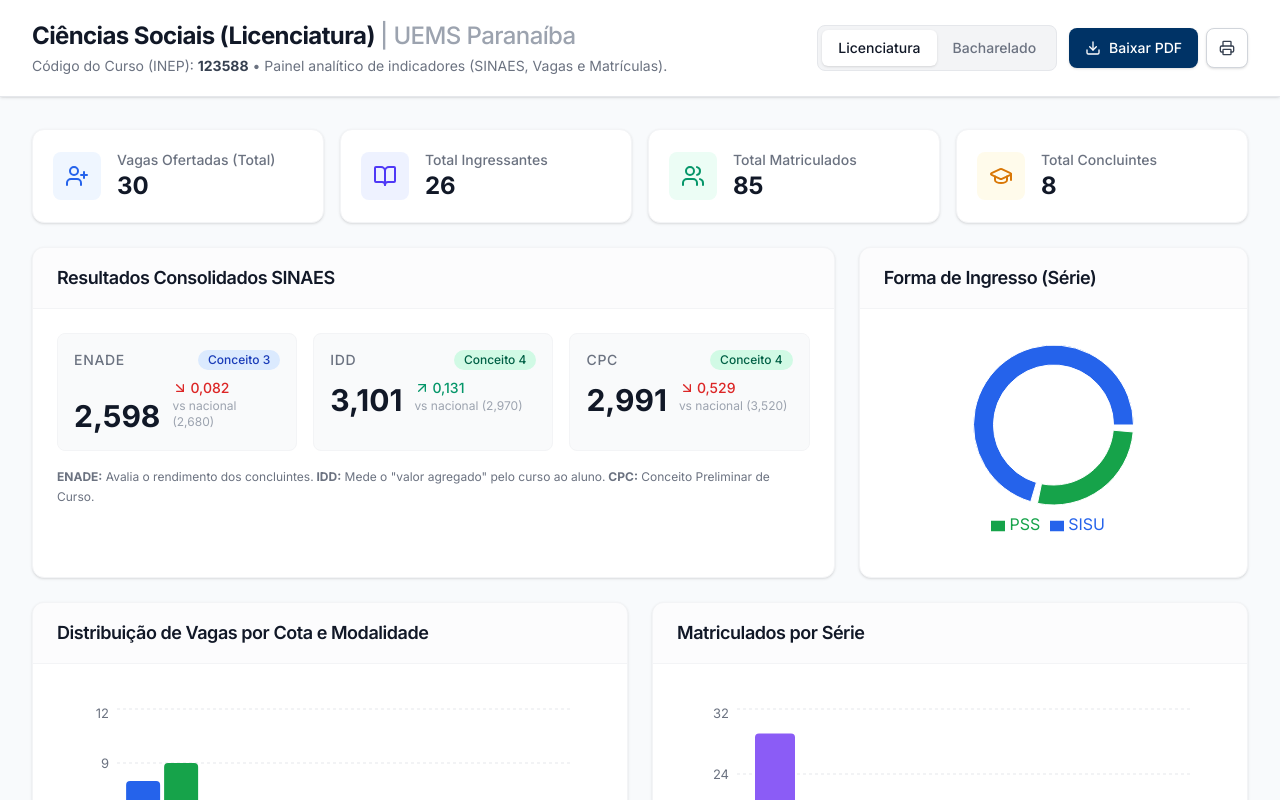
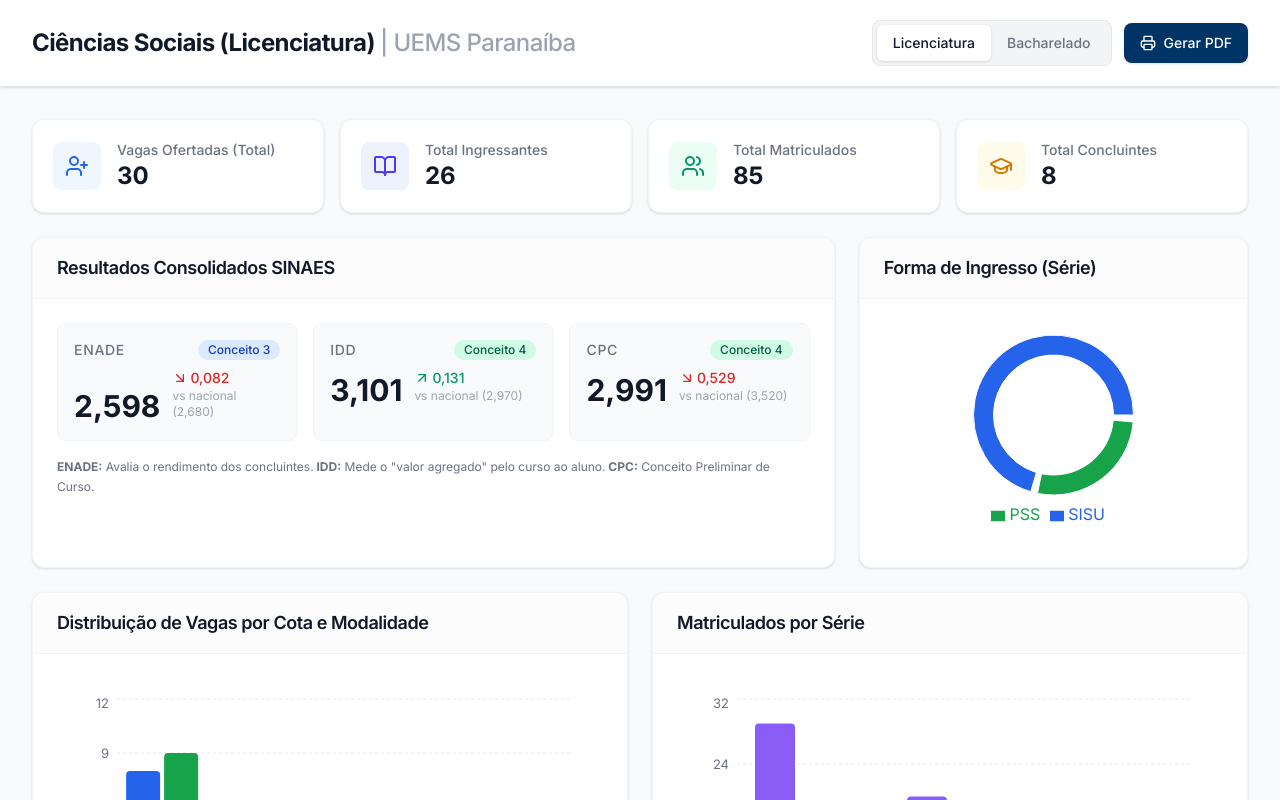
Before and after one commit to flatronny/ci-ncias, a React (Vite) app: page / in a window 1280 px wide. Shown: the top 800 px of the page. Built offline with nearby package versions, Linux system fonts and the light colour scheme.

Commit message:
feat: update app configuration and refine dashboard
- Add deployment configuration to README and vite.config
- Remove PDF generation features from Dashboard component

```diff
--- a/src/Dashboard.tsx
+++ b/src/Dashboard.tsx
@@ -1,64 +1,42 @@
-import React, { useState, useRef } from 'react';
+import React, { useState } from 'react';
 import { coursesData } from './data';
 import { CourseLevel } from './types';
 import { CourseDetail } from './components/CourseDetail';
 import { PrintableReport } from './components/PrintableReport';
-import { Printer, Download, Loader2 } from 'lucide-react';
-import html2canvas from 'html2canvas';
-import jsPDF from 'jspdf';
+import { Printer, ArrowLeft } from 'lucide-react';
 
 export default function Dashboard() {
   const [selectedLevel, setSelectedLevel] = useState<CourseLevel>('licenciatura');
-  const [isGenerating, setIsGenerating] = useState(false);
-  const reportRef = useRef<HTMLDivElement>(null);
+  const [isPreviewMode, setIsPreviewMode] = useState(false);
 
-  const handleGeneratePDF = async () => {
-    if (!reportRef.current) return;
-    setIsGenerating(true);
-
-    try {
-      const element = reportRef.current;
-
-      const canvas = await html2canvas(element, {
-        scale: 2, // Melhor qualidade
-        useCORS: true,
-        logging: false,
-        backgroundColor: '#ffffff'
-      });
-
-      const imgData = canvas.toDataURL('image/png');
-      const pdf = new jsPDF({
-        orientation: 'portrait',
-        unit: 'mm',
-        format: 'a4'
-      });
-
-      const pdfWidth = pdf.internal.pageSize.getWidth();
-      const pdfHeight = (canvas.height * pdfWidth) / canvas.width;
-
-      let heightLeft = pdfHeight;
-      let position = 0;
-
-      // Adiciona a primeira página
-      pdf.addImage(imgData, 'PNG', 0, position, pdfWidth, pdfHeight);
-      heightLeft -= pdf.internal.pageSize.getHeight();
-
-      // Adiciona as páginas seguintes se couber em mais de uma A4 (raro para este tamanho, mas precavido)
-      while (heightLeft >= 0) {
-        position = heightLeft - pdfHeight;
-        pdf.addPage();
-        pdf.addImage(imgData, 'PNG', 0, position, pdfWidth, pdfHeight);
-        heightLeft -= pdf.internal.pageSize.getHeight();
-      }
-
-      pdf.save(`Relatorio_SINAES_${coursesData[selectedLevel].name}.pdf`);
-    } catch (error) {
-      console.error('Erro ao gerar PDF:', error);
-      alert('Não foi possível gerar o PDF. Se o problema persistir, abra o app em uma Nova Guia e use Ctrl+P / Cmd+P.');
-    } finally {
-      setIsGenerating(false);
-    }
-  };
+  if (isPreviewMode) {
+    return (
+      <div className="min-h-screen bg-gray-200 py-8 font-sans selection:bg-blue-100 selection:text-blue-900">
+        <div className="max-w-[21cm] mx-auto mb-4 flex justify-between items-center print:hidden px-4 sm:px-0">
+          <button
+            onClick={() => setIsPreviewMode(false)}
+            className="bg-white hover:bg-gray-50 text-gray-700 font-medium px-4 py-2 rounded-lg shadow-sm flex items-center gap-2 transition-colors border border-gray-300"
+          >
+            <ArrowLeft className="w-4 h-4" />
+            Voltar ao Painel
+          </button>
+          <button
+            onClick={() => window.print()}
+            className="bg-[#003366] hover:bg-[#002244] text-white font-medium px-4 py-2 rounded-lg shadow-sm flex items-center gap-2 transition-colors"
+          >
+            <Printer className="w-4 h-4" />
+            Imprimir / Salvar PDF
+          </button>
+        </div>
+        <div className="print:break-after-page mb-8 print:mb-0">
+          <PrintableReport course={coursesData.bacharelado} />
+        </div>
+        <div>
+          <PrintableReport course={coursesData.licenciatura} />
+        </div>
+      </div>
+    );
+  }
 
   return (
     <>
@@ -71,9 +49,6 @@ export default function Dashboard() {
                 <h1 className="text-2xl font-bold tracking-tight text-gray-900">
                   {coursesData[selectedLevel].name} <span className="text-gray-400 font-medium">| UEMS Paranaíba</span>
                 </h1>
-                <p className="text-sm text-gray-500 mt-1 text-balance">
-                  Código do Curso (INEP): <strong className="text-gray-700">{coursesData[selectedLevel].codigo}</strong> &bull; Painel analítico de indicadores (SINAES, Vagas e Matrículas).
-                </p>
               </div>
 
               <div className="flex flex-col sm:flex-row items-center gap-3 self-start sm:self-auto">
@@ -100,32 +75,13 @@ export default function Dashboard() {
                   </button>
                 </div>
 
-                <div className="flex gap-2 w-full sm:w-auto mt-2 sm:mt-0">
-                  <button
-                    onClick={handleGeneratePDF}
-                    disabled={isGenerating}
-                    className="flex-1 sm:flex-none bg-[#003366] hover:bg-[#002244] disabled:bg-[#003366]/70 text-white px-4 py-2.5 text-sm font-medium rounded-lg shadow-sm flex items-center justify-center gap-2 transition-colors"
-                  >
-                    {isGenerating ? (
-                      <>
-                        <Loader2 className="w-4 h-4 animate-spin" />
-                        Gerando PDF...
-                      </>
-                    ) : (
-                      <>
-                        <Download className="w-4 h-4" />
-                        Baixar PDF
-                      </>
-                    )}
-                  </button>
-                  <button
-                    onClick={() => window.print()}
-                    title="Imprimir visualização pelo navegador (Melhor qualidade de texto)"
-                    className="bg-white hover:bg-gray-50 text-gray-700 border border-gray-300 px-3 py-2.5 rounded-lg shadow-sm flex items-center justify-center transition-colors"
-                  >
-                    <Printer className="w-4 h-4" />
-                  </button>
-                </div>
+                <button
+                  onClick={() => setIsPreviewMode(true)}
+                  className="w-full sm:w-auto bg-[#003366] hover:bg-[#002244] text-white px-4 py-2.5 text-sm font-medium rounded-lg shadow-sm flex items-center justify-center gap-2 transition-colors"
+                >
+                  <Printer className="w-4 h-4" />
+                  Gerar PDF
+                </button>
               </div>
             </div>
           </div>
@@ -137,10 +93,13 @@ export default function Dashboard() {
         </main>
       </div>
 
-      {/* Printable Report (Off-screen for html2canvas to capture it cleanly) */}
-      <div className="absolute top-0 left-[-9999px] w-[21cm] pointer-events-none print:static print:w-auto print:block">
-        <div ref={reportRef} className="bg-white">
-          <PrintableReport course={coursesData[selectedLevel]} />
+      {/* Printable Report */}
+      <div className="hidden print:block">
+        <div className="print:break-after-page">
+          <PrintableReport course={coursesData.bacharelado} />
+        </div>
+        <div>
+          <PrintableReport course={coursesData.licenciatura} />
         </div>
       </div>
     </>
--- a/vite.config.ts
+++ b/vite.config.ts
@@ -5,6 +5,7 @@ import {defineConfig} from 'vite';
 
 export default defineConfig(() => {
   return {
+    base: './',
     plugins: [react(), tailwindcss()],
     resolve: {
       alias: {
```
Also changed, not shown: 1 other file (tests, documents, lock files or other folders).
